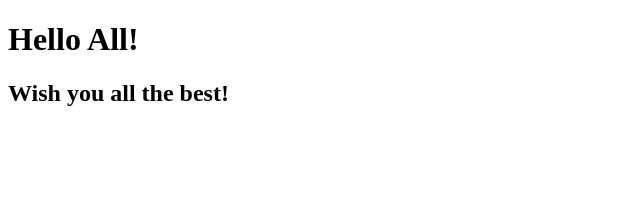
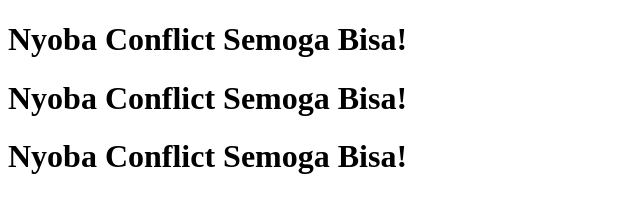
Before and after one commit to mandaputtra/example-git-binar, a plain HTML site: page index.html in a window 1280 px wide. Shown: the whole page, without its empty margins (0-640 px from the left). Drawn offline with Linux system fonts and the light colour scheme.

Commit message:
feat: bayu nyoba conflict

```diff
--- a/index.html
+++ b/index.html
@@ -7,7 +7,8 @@
     <link href="css/style.css" rel="stylesheet">
   </head>
   <body>
-    <h1>Hello All!</h1>
-    <h2>Wish you all the best!</h2>
+    <h1>Nyoba Conflict Semoga Bisa!</h1>
+    <h1>Nyoba Conflict Semoga Bisa!</h1>
+    <h1>Nyoba Conflict Semoga Bisa!</h1>
   </body>
 </html>
```
